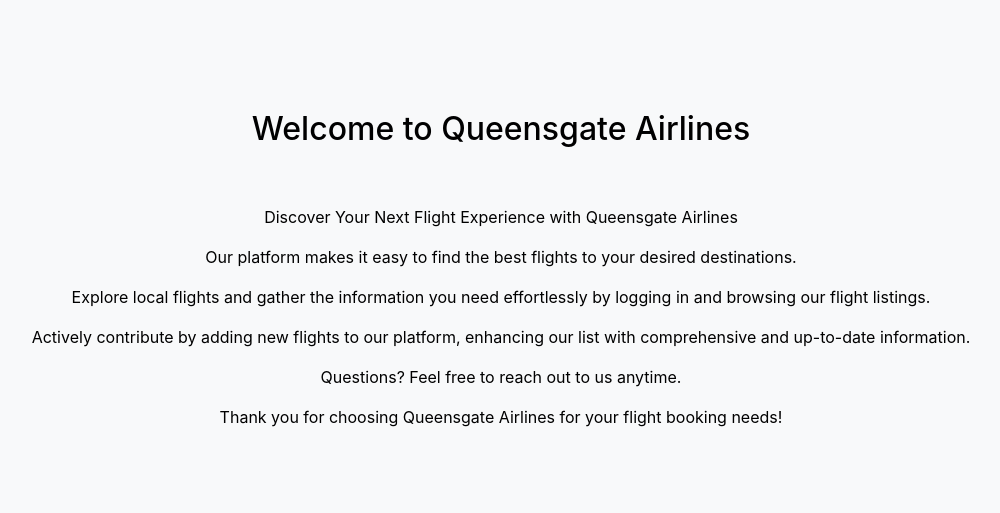
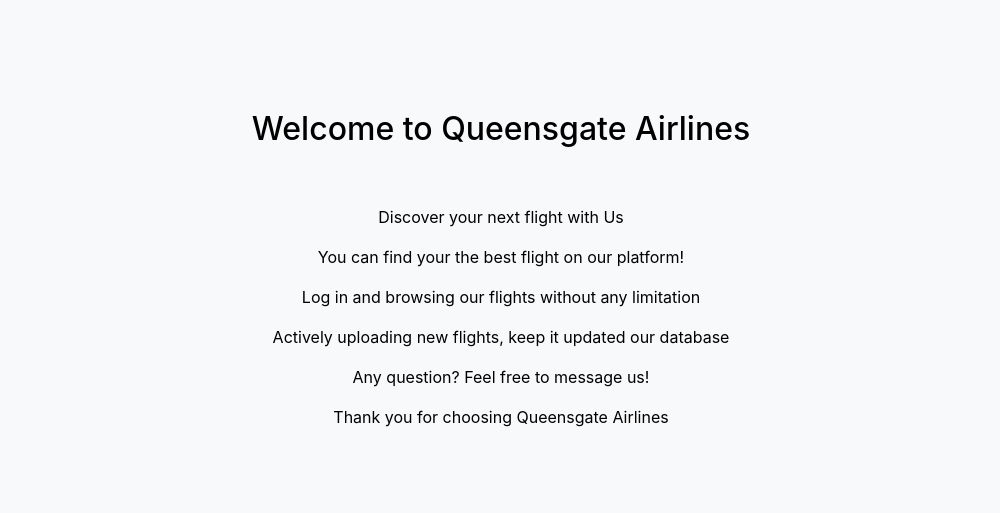
Before and after one commit to nyitrai100/Queensgate-Airlines., a PHP site: page / in a window 1280 px wide. Shown: the part 886-1399 px from the top of the page, without its empty margins (139-1139 px from the left). Run offline with PHP 8.4, Linux system fonts and the light colour scheme; data that the repository does not hold is empty.

Commit message:
changed index page descreption

```diff
--- a/index.php
+++ b/index.php
@@ -58,12 +58,12 @@
     <div class="container-fluid main-content">
       <section class="about-section">
         <h2 class="pb-5">Welcome to Queensgate Airlines</h2>
-        <p>Discover Your Next Flight Experience with Queensgate Airlines</p>
-        <p>Our platform makes it easy to find the best flights to your desired destinations.</p>
-        <p>Explore local flights and gather the information you need effortlessly by logging in and browsing our flight listings.</p>
-        <p>Actively contribute by adding new flights to our platform, enhancing our list with comprehensive and up-to-date information.</p>
-        <p>Questions? Feel free to reach out to us anytime.</p>
-        <p>Thank you for choosing Queensgate Airlines for your flight booking needs!</p>
+        <p>Discover your next flight with Us</p>
+        <p> You can find your the best flight on our platform!</p>
+        <p>Log in and browsing our flights without any limitation</p>
+        <p>Actively uploading new flights, keep it updated our database</p>
+        <p>Any question? Feel free to message us!</p>
+        <p>Thank you for choosing Queensgate Airlines</p>
     </section>
       </div>
 </div>
```
